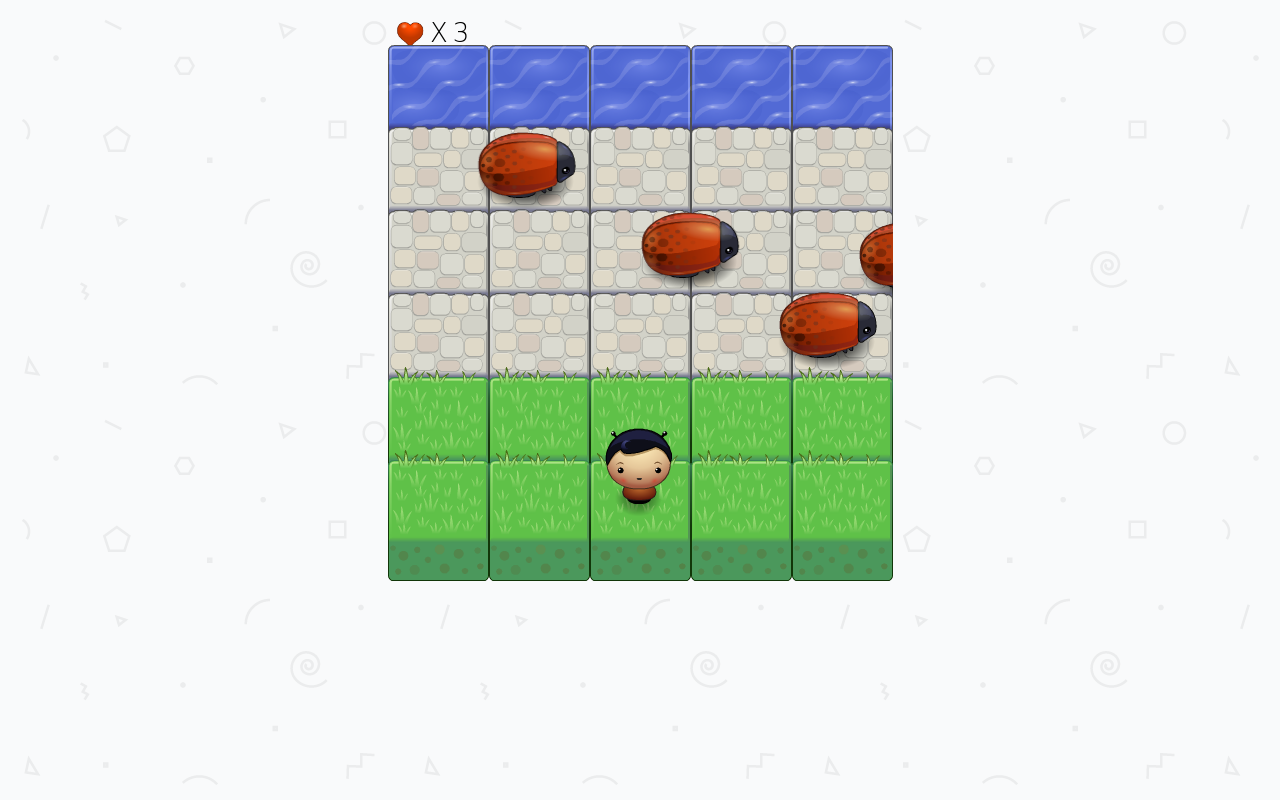
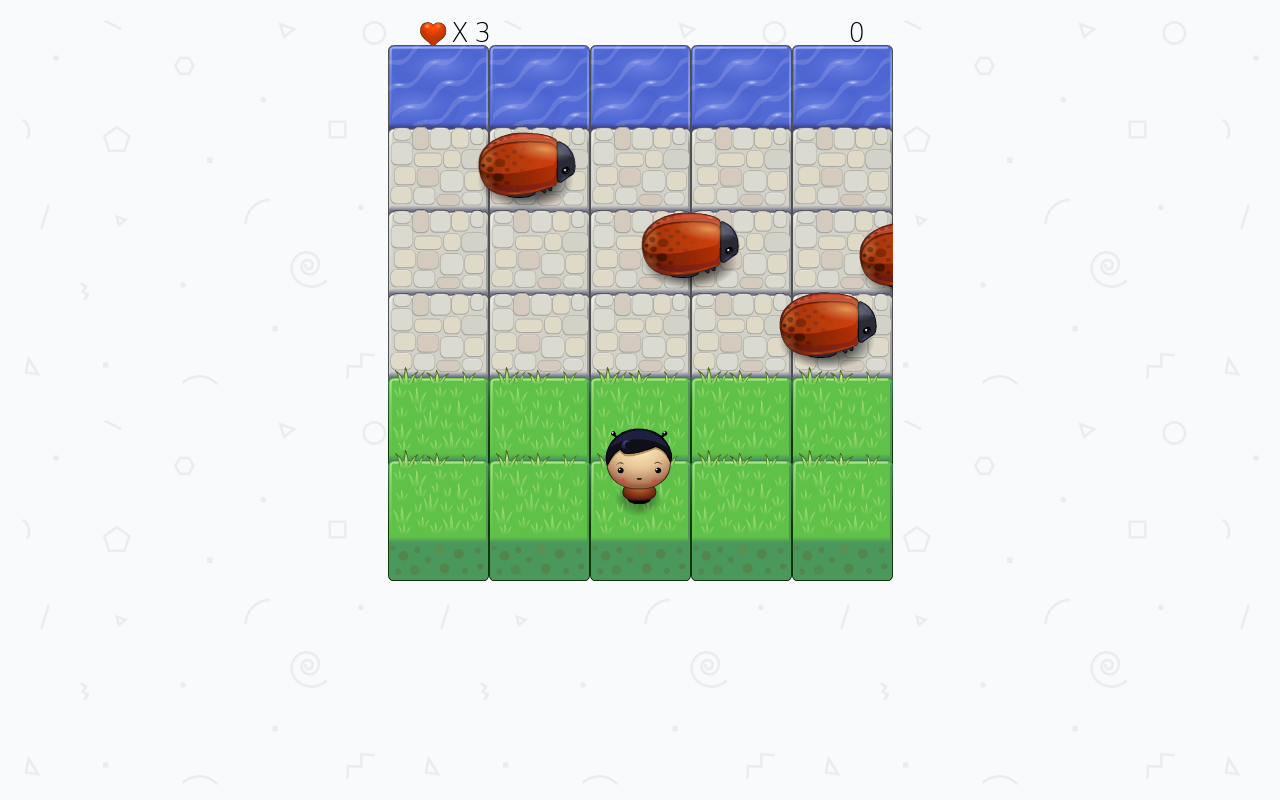
Before and after one commit to danihazler/arcade-game-nanodegree, a plain HTML site: page index.html in a window 1280 px wide. Drawn offline with Linux system fonts and the light colour scheme; a web font is replaced by a local one.

Commit message:
Add score counter

```diff
--- a/css/style.css
+++ b/css/style.css
@@ -6,23 +6,31 @@ body {
   text-align: center;
 }
 
+.flex {
+  display: flex;
+  align-items: center;
+}
+
 .info-panel {
+  justify-content: space-between;
   width: 500px;
   margin: 0 auto -5% auto;
 }
 
 .info-panel img {
-  padding: 0 1%;
+  padding: 0 5%;
   width: 30px;
   height: 50px;
 }
 
 #lives-panel {
-  display: flex;
-  align-items: center;
-  justify-content: flex-start;
+  padding-left: 5%;
 }
 
 #lives-counter {
-  padding-left: 1%;
+  padding-left: 9%;
 }
+
+#score-panel {
+  padding-right: 5%;
+}
--- a/index.html
+++ b/index.html
@@ -7,11 +7,15 @@
   <link rel="stylesheet" href="css/style.css">
 </head>
 <body>
-  <section class="info-panel">
+  <section class="info-panel flex">
 
-    <div id="lives-panel">
+    <div id="lives-panel" class="flex">
       <img src="images/Heart.png" alt="Heart Live"> X
       <span id="lives-counter"> 3 </span>
+    </div>
+
+    <div id="score-panel">
+      <span id="score-counter"> 0 </span>
     </div>
 
   </section>
--- a/js/app.js
+++ b/js/app.js
@@ -1,12 +1,15 @@
 //-- Variables to handle Player lives
 const livesCounter = document.querySelector("#lives-counter");
+const scoreCounter = document.querySelector("#score-counter");
 
 let lives = 3;
+let score = 0;
 
 function newGame() {
   lives = 3;
+  score = 0;
   livesCounter.innerHTML = lives;
-
+  scoreCounter.innerHTML = score;
 };
 
 window.onload = newGame();
@@ -42,6 +45,8 @@ class Player {
     //-- if Player reachs the water goes back to initial position
     if(this.y < 30) {
       this.y = 370;
+      score += 100;
+      scoreCounter.innerHTML = score;
     }
 
   }
```
